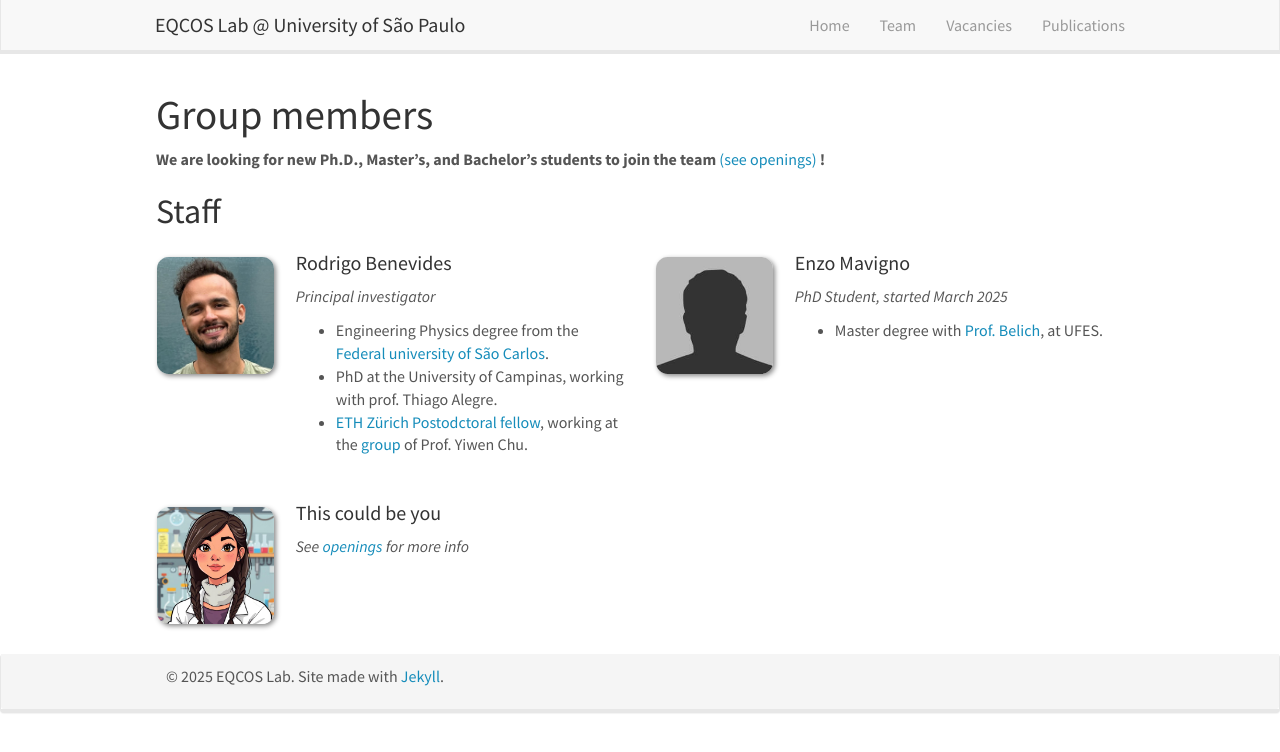
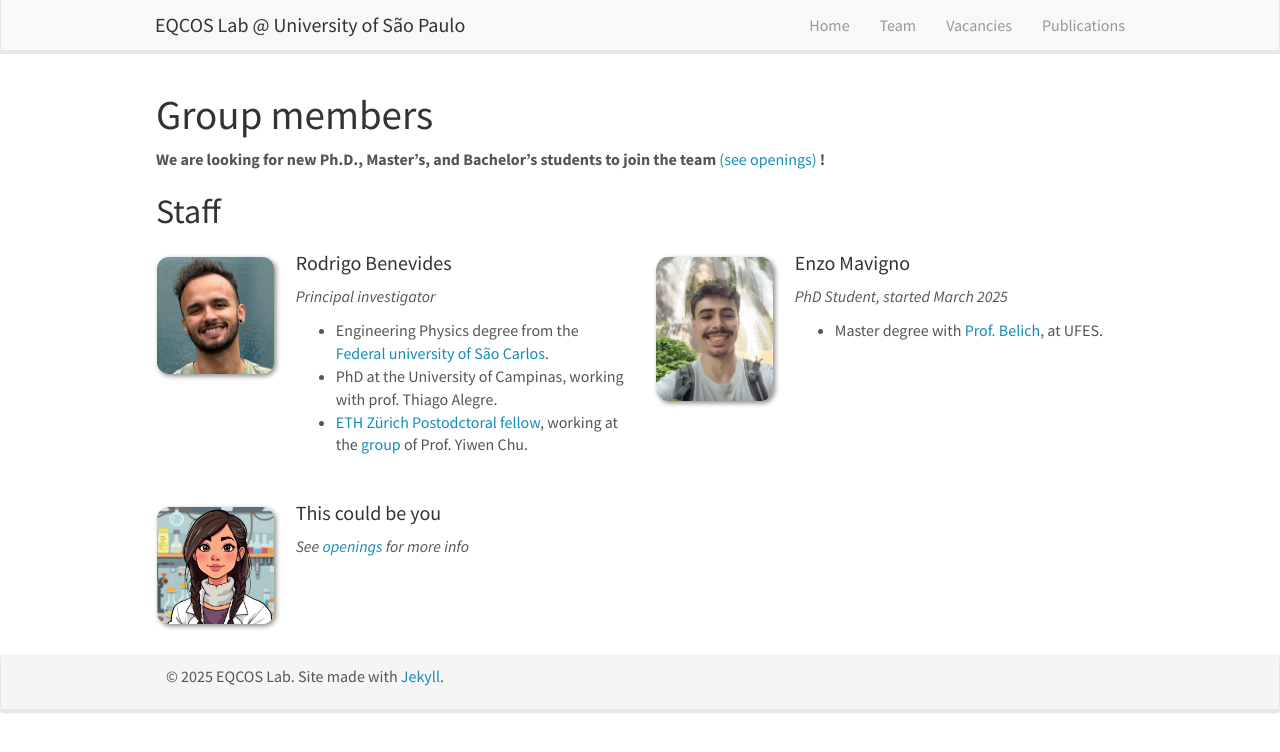
Before and after one commit to rsilvabenevides/eqcos.org, a Jekyll site: the page built from _pages/team.md, in a window 1280 px wide. Shown: the top 752 px of the page. Built offline with Jekyll 4.4.1, drawn with Linux system fonts in a browser that asks for light colours; nearby versions of some CDN libraries.

Commit message:
Including Enzo

```diff
--- a/_data/team_members.yml
+++ b/_data/team_members.yml
@@ -8,7 +8,7 @@
   education3: <a href="https://grantsoffice.ethz.ch/funding-opportunities/internal/eth-fellowships/list-of-fellows.html">ETH Zürich Postodctoral fellow</a>, working at the <a href="https://hyqu.ethz.ch/">group</a> of Prof. Yiwen Chu.
 
 - name: Enzo Mavigno
-  photo: bio-photo.jpg
+  photo: Foto_Mavigno.jpg
   info: PhD Student, started March 2025
   number_educ: 1
   email: xx
```
Also changed, not shown: images/teampic/Foto_Mavigno.jpg (added).
